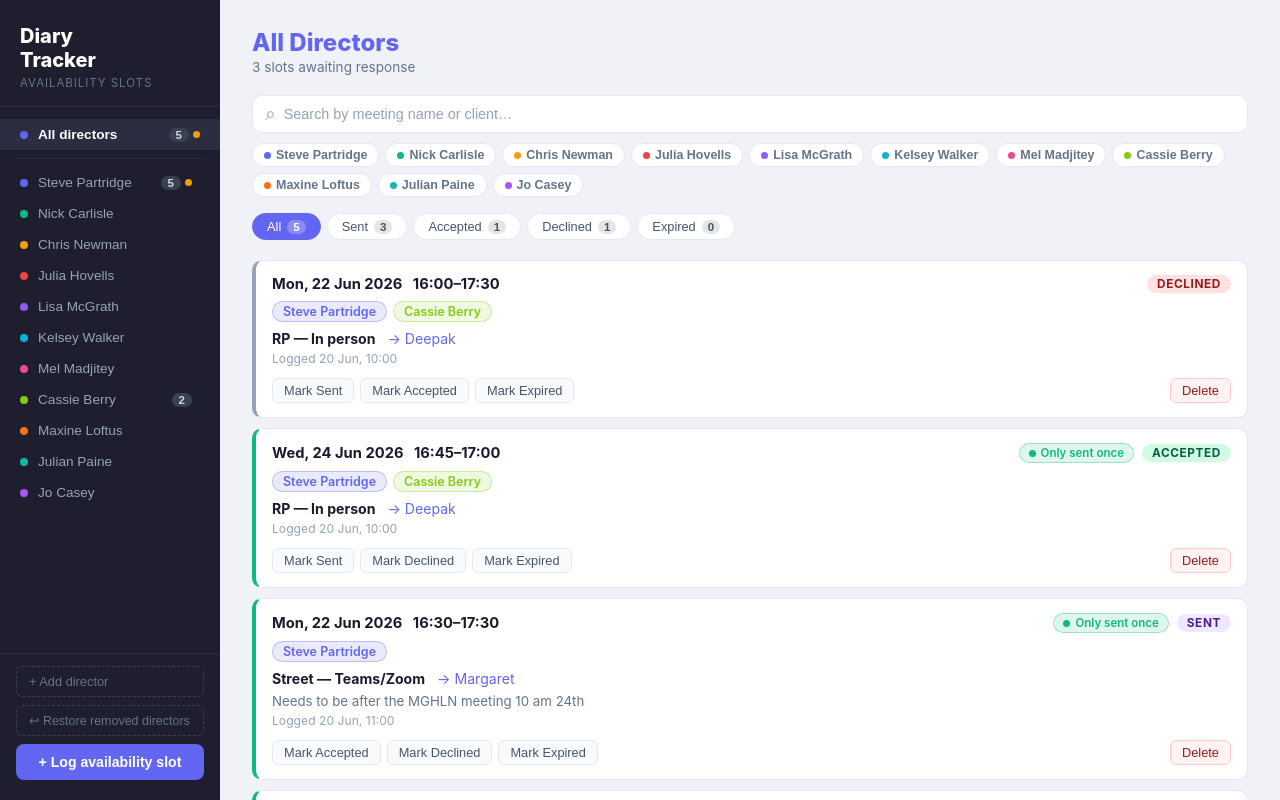
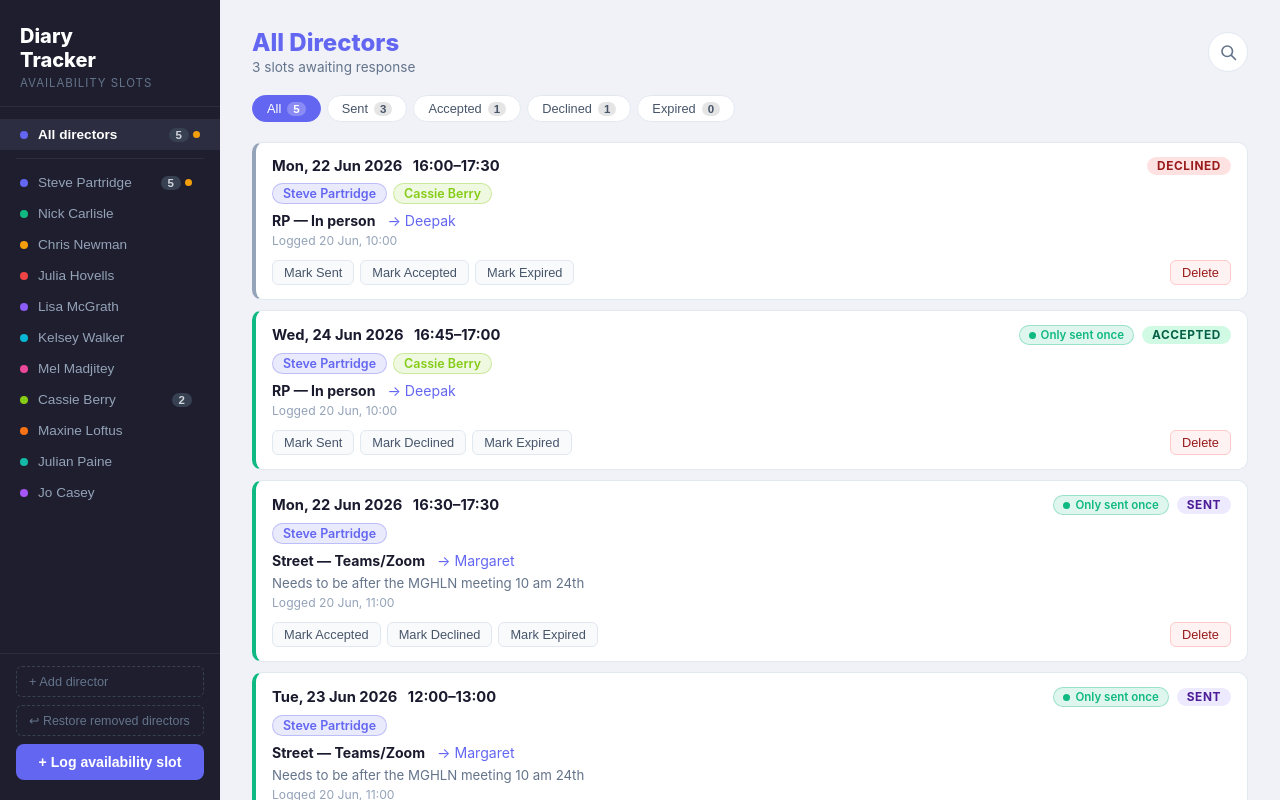
Before and after one commit to liamccmail/diary-slots, a React (Vite) app: page / in a window 1280 px wide. Built offline with nearby package versions, Linux system fonts and the light colour scheme.

Commit message:
Move search to toggle icon in top-right with animated reveal
Co-Authored-By: Claude Sonnet 4.6 <noreply@anthropic.com>

```diff
--- a/src/App.css
+++ b/src/App.css
@@ -269,6 +269,49 @@ body {
 
 .main-header {
   margin-bottom: 20px;
+  display: flex;
+  align-items: center;
+  justify-content: space-between;
+}
+
+/* Search toggle button */
+.search-toggle {
+  position: relative;
+  background: #fff;
+  border: 1px solid #e2e8f0;
+  border-radius: 50%;
+  width: 40px;
+  height: 40px;
+  display: flex;
+  align-items: center;
+  justify-content: center;
+  cursor: pointer;
+  color: #64748b;
+  flex-shrink: 0;
+  transition: background 0.15s, border-color 0.15s, color 0.15s;
+}
+
+.search-toggle:hover { border-color: #6366f1; color: #6366f1; background: #eef2ff; }
+.search-toggle.active { background: #6366f1; border-color: #6366f1; color: #fff; }
+
+.search-toggle-icon {
+  width: 18px;
+  height: 18px;
+  transition: transform 0.2s cubic-bezier(0.34, 1.56, 0.64, 1);
+}
+
+.search-toggle:hover .search-toggle-icon { transform: scale(1.25); }
+.search-toggle.active .search-toggle-icon { transform: scale(1); }
+
+.search-toggle-dot {
+  position: absolute;
+  top: 6px;
+  right: 6px;
+  width: 7px;
+  height: 7px;
+  border-radius: 50%;
+  background: #f59e0b;
+  border: 2px solid #fff;
 }
 
 .view-title {
@@ -289,6 +332,13 @@ body {
   display: flex;
   flex-direction: column;
   gap: 10px;
+  animation: searchReveal 0.22s cubic-bezier(0.25, 1, 0.5, 1) both;
+  transform-origin: top right;
+}
+
+@keyframes searchReveal {
+  from { opacity: 0; transform: translateY(-8px) scaleY(0.92); }
+  to   { opacity: 1; transform: translateY(0)    scaleY(1); }
 }
 
 .search-input-row {
@@ -307,11 +357,11 @@ body {
   box-shadow: 0 0 0 3px rgba(99,102,241,0.1);
 }
 
-.search-icon {
+.search-icon-inline {
+  width: 16px;
+  height: 16px;
   color: #94a3b8;
-  font-size: 1.2rem;
-  line-height: 1;
-  user-select: none;
+  flex-shrink: 0;
 }
 
 .search-input {
--- a/src/App.tsx
+++ b/src/App.tsx
@@ -1,4 +1,4 @@
-import { useState } from 'react';
+import { useState, useEffect } from 'react';
 import { useSlots } from './useSlots';
 import AddSlotForm from './AddSlotForm';
 import SlotCard from './SlotCard';
@@ -13,8 +13,15 @@ export default function App() {
 
   const [activeDirectorId, setActiveDirectorId] = useState<string | null>(null);
   const [statusFilter, setStatusFilter] = useState<StatusFilter>('all');
+  const [searchOpen, setSearchOpen] = useState(false);
   const [searchText, setSearchText] = useState('');
+  const [debouncedSearch, setDebouncedSearch] = useState('');
   const [searchDirFilter, setSearchDirFilter] = useState<string[]>([]);
+
+  useEffect(() => {
+    const t = setTimeout(() => setDebouncedSearch(searchText), 500);
+    return () => clearTimeout(t);
+  }, [searchText]);
   const [conflicts, setConflicts] = useState<TimeSlot[]>([]);
   const [drawerOpen, setDrawerOpen] = useState(false);
   const [addingDirector, setAddingDirector] = useState(false);
@@ -30,7 +37,7 @@ export default function App() {
     ? tabSlots
     : tabSlots.filter(s => s.status === statusFilter);
 
-  const q = searchText.toLowerCase().trim();
+  const q = debouncedSearch.toLowerCase().trim();
   const searchedSlots = visibleSlots.filter(slot => {
     if (q && !slot.purpose.toLowerCase().includes(q) && !slot.sentTo.toLowerCase().includes(q)) return false;
     if (searchDirFilter.length > 0 && !searchDirFilter.every(id => slot.directorIds.includes(id))) return false;
@@ -41,7 +48,13 @@ export default function App() {
 
   function clearSearch() {
     setSearchText('');
+    setDebouncedSearch('');
     setSearchDirFilter([]);
+  }
+
+  function closeSearch() {
+    clearSearch();
+    setSearchOpen(false);
   }
 
   function toggleSearchDir(id: string) {
@@ -192,13 +205,28 @@ export default function App() {
               {tabSlots.filter(s => s.status === 'sent').length} slot{tabSlots.filter(s => s.status === 'sent').length !== 1 ? 's' : ''} awaiting response
             </p>
           </div>
+          <button
+            className={`search-toggle ${searchOpen ? 'active' : ''}`}
+            onClick={() => searchOpen ? closeSearch() : setSearchOpen(true)}
+            title={searchOpen ? 'Close search' : 'Search slots'}
+          >
+            <svg className="search-toggle-icon" viewBox="0 0 24 24" fill="none" stroke="currentColor" strokeWidth="2.2" strokeLinecap="round" strokeLinejoin="round">
+              <circle cx="11" cy="11" r="7" />
+              <line x1="16.5" y1="16.5" x2="22" y2="22" />
+            </svg>
+            {isSearchActive && <span className="search-toggle-dot" />}
+          </button>
         </div>
 
-        {/* ── Search ── */}
+        {/* ── Search panel ── */}
+        {searchOpen && (
           <div className="search-section">
             <div className="search-input-row">
-            <span className="search-icon">⌕</span>
+              <svg className="search-icon-inline" viewBox="0 0 24 24" fill="none" stroke="currentColor" strokeWidth="2" strokeLinecap="round" strokeLinejoin="round">
+                <circle cx="11" cy="11" r="7" /><line x1="16.5" y1="16.5" x2="22" y2="22" />
+              </svg>
               <input
+                autoFocus
                 type="text"
                 className="search-input"
                 placeholder="Search by meeting name or client…"
@@ -206,7 +234,7 @@ export default function App() {
                 onChange={e => setSearchText(e.target.value)}
               />
               {searchText && (
-              <button className="search-clear" onClick={() => setSearchText('')}>×</button>
+                <button className="search-clear" onClick={() => { setSearchText(''); setDebouncedSearch(''); }}>×</button>
               )}
             </div>
             <div className="search-dir-filter">
@@ -231,6 +259,7 @@ export default function App() {
               </div>
             )}
           </div>
+        )}
 
         <div className="status-filter-bar">
           {(['all', 'sent', 'accepted', 'declined', 'expired'] as StatusFilter[]).map(f => (
```
Lines whose indentation alone changed are shown as unchanged.
